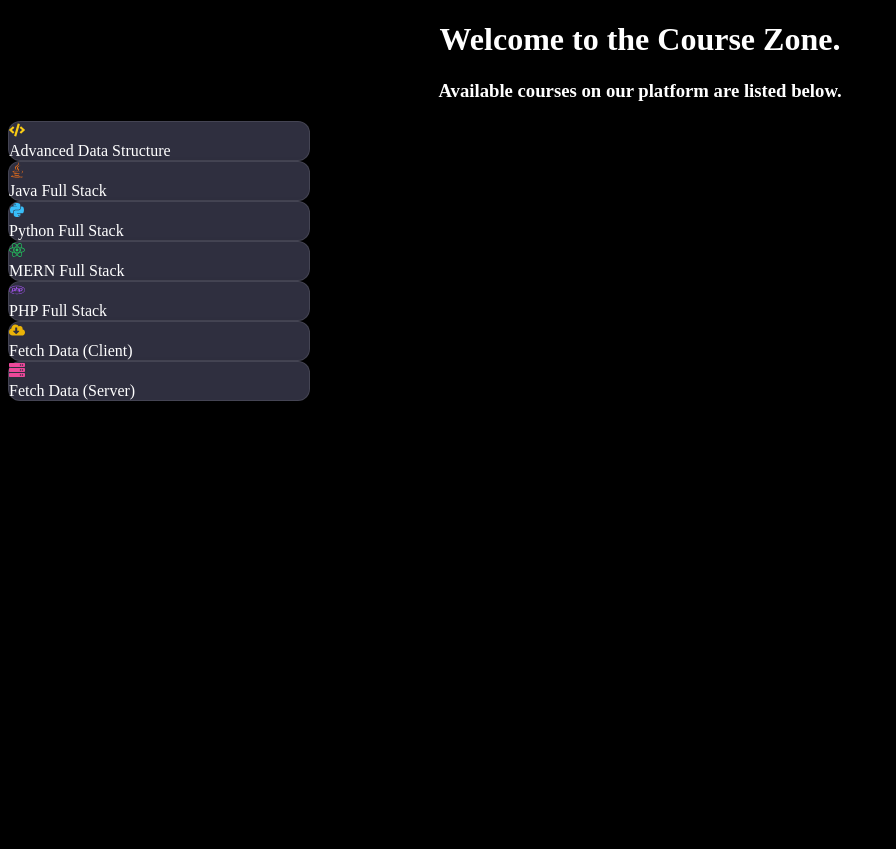
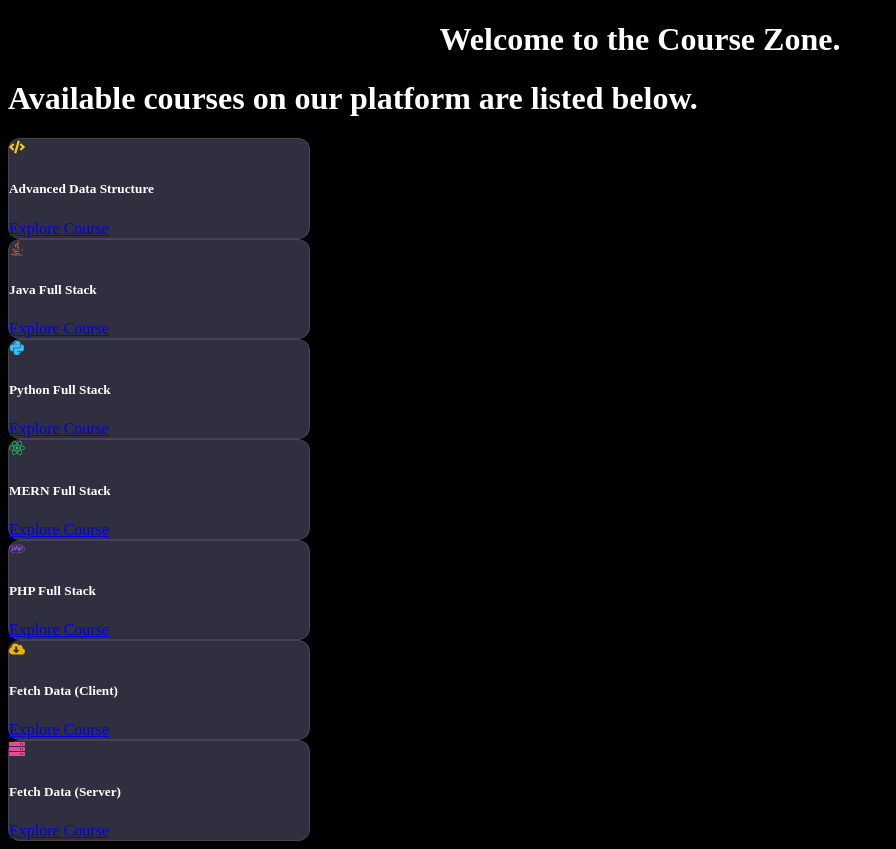
Before and after one commit to CoolShivas/009--Next_Courses_Zone, a Next.js app: page / in a window 1280 px wide. Shown: the whole page, without its empty margins (0-896 px from the left). Before the commit the page ends 800 px from the top, so only its background shows below. Built offline with nearby package versions, Linux system fonts and the light colour scheme.

Commit message:
Use of Dynamic Route to Explore Courses of CourseList.

```diff
--- a/app/components/CourseList.jsx
+++ b/app/components/CourseList.jsx
@@ -2,20 +2,19 @@
 
 import React from "react";
 import { courses, courseDetails } from "@/data";
+import Link from "next/link";
 
 const CourseList = () => {
   //   console.log("Printing the Courses list are :-", courses);
   //   console.log("Printing the CourseDetails list are :-", courseDetails);
   return (
-    <>
-      <center className="m-5">
-        <h3>Available courses on our platform are listed below.</h3>
-      </center>
     <div>
-        <div className="container my-5 d-flex flex-column justify-center">
+      <h1 className="text-center text-light my-3">
+        Available courses on our platform are listed below.
+      </h1>
+      <div className="container my-5 d-flex flex-column justify-content-center align-items-center">
         <div className="row w-100 justify-content-center">
-            {courses.map((curElem) => {
-              return (
+          {courses.map((curElem) => (
             <div key={curElem.id} className="col-md-4 mb-4">
               <div
                 className="card p-4 text-center"
@@ -24,10 +23,10 @@
                   borderRadius: "12px",
                   maxWidth: "300px",
                   width: "100%",
-                      border: "1px solid rgba(255, 255, 255, 0.1",
+                  border: "1px solid rgba(255,255,255,0.1)",
+                  transition: "all 0.3s ease",
                   boxShadow: "0px 4px 8px rgba(0,0,0,0.2)",
                   cursor: "pointer",
-                      transition: "all 0.3s ease",
                 }}
                 onMouseEnter={(e) =>
                   (e.currentTarget.style.transform = "translateY(-5px)")
@@ -36,18 +35,20 @@
                   (e.currentTarget.style.transform = "translateY(0)")
                 }
               >
-                    <div className="display-4 mb-3 text-light">
-                      {curElem.icon}
-                    </div>
-                    <div className="card-title text-light">{curElem.title}</div>
+                <div className="display-4 mb-3 text-light">{curElem.icon}</div>
+                <h5 className="card-title text-light">{curElem.title}</h5>
+                <Link
+                  href={`/${curElem.id}`}
+                  className="btn btn-outline-warning mt-4"
+                >
+                  Explore Course
+                </Link>
               </div>
             </div>
-              );
-            })}
+          ))}
         </div>
       </div>
     </div>
-    </>
   );
 };
 
```
Also changed, not shown: app/[slug]/page.jsx (added, +7 -0 lines). Lines whose indentation alone changed are shown as unchanged.
